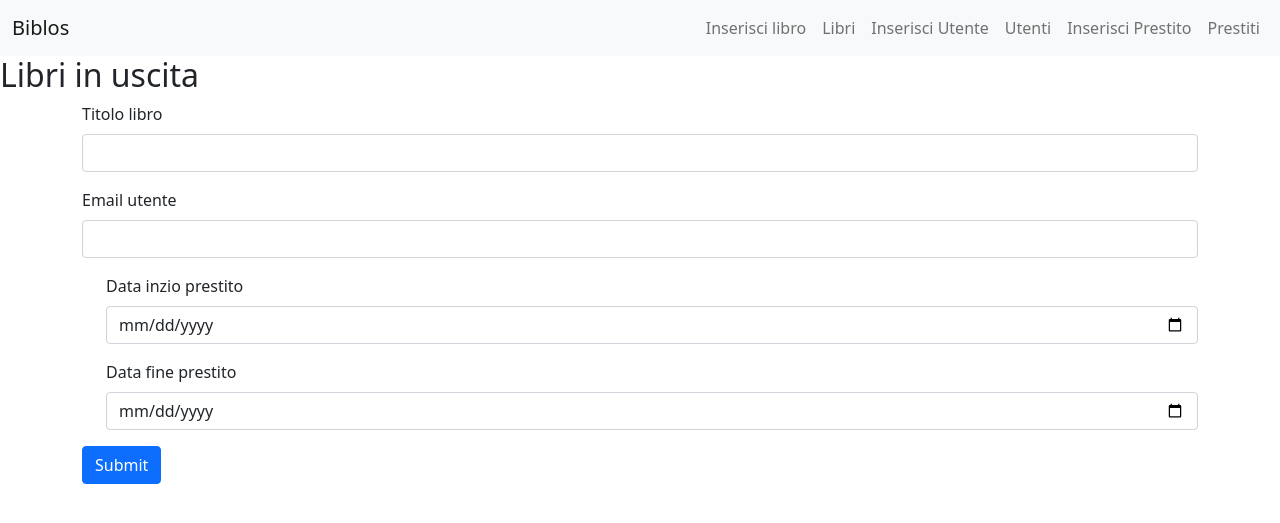
After one commit to Ascierto/biblioteca, a PHP site: page /biblioteca/rent-insert.php in a window 1280 px wide. The commit adds this page. Shown: the top 523 px of the page. Run offline with PHP 8.4, Linux system fonts and the light colour scheme.

Commit message:
creata entità rent con inserimento dei libri prestati

```diff
--- /dev/null
+++ b/all-rents.php
@@ -0,0 +1,6 @@
+<?php
+
+    include __DIR__ . '/includes/header.php';
+?>
+
+<p>Qui inseriamo la tabella dei titoli collegati agli utenti prevedendo anche una join per prendere altre info</p>
--- a/includes/header.php
+++ b/includes/header.php
@@ -32,7 +32,12 @@
         <li class="nav-item">
           <a class="nav-link" href="./all-users.php">Utenti</a>
         </li>
-
+        <li class="nav-item">
+          <a class="nav-link" href="./rent-insert.php">Inserisci Prestito</a>
+        </li>
+        <li class="nav-item">
+          <a class="nav-link" href="./all-rent.php">Prestiti</a>
+        </li>
       </ul>
     </div>
   </div>
--- /dev/null
+++ b/includes/insert-rent.php
@@ -0,0 +1,6 @@
+<?php
+
+include __DIR__ . '/Rent.php';
+
+
+\Biblos\Rent::insertRent($_POST);
--- /dev/null
+++ b/rent-insert.php
@@ -0,0 +1,31 @@
+<?php
+include __DIR__ .'/includes/header.php';
+?>
+
+<h2>Libri in uscita</h2>
+
+<div class="container">
+    <div class="row">
+        <div class="col-12">
+            <form method="POST" action="./includes/insert-rent.php">
+              <div class="mb-3">
+                <label for="title" class="form-label">Titolo libro</label>
+                <input name="title" type="text" class="form-control" id="title" required>
+              </div>
+              <div class="mb-3">
+                <label for="email" class="form-label">Email utente</label>
+                <input name="email" type="email" class="form-control" id="email" required>
+              </div>
+              <div class="mb-3 form-check">
+                <label for="date-start" class="form-label">Data inzio prestito</label>
+                <input name="rent_start" type="date" class="form-control" id="date-start" required>
+              </div>
+              <div class="mb-3 form-check">
+                <label for="date-end" class="form-label">Data fine prestito</label>
+                <input name="rent_end" type="date" class="form-control" id="date-end" required>
+              </div>
+              <button type="submit" class="btn btn-primary">Submit</button>
+            </form>
+        </div>
+    </div>
+</div>
```
Also changed, not shown: includes/Rent.php (added, +53 -0 lines), 1 other file.
